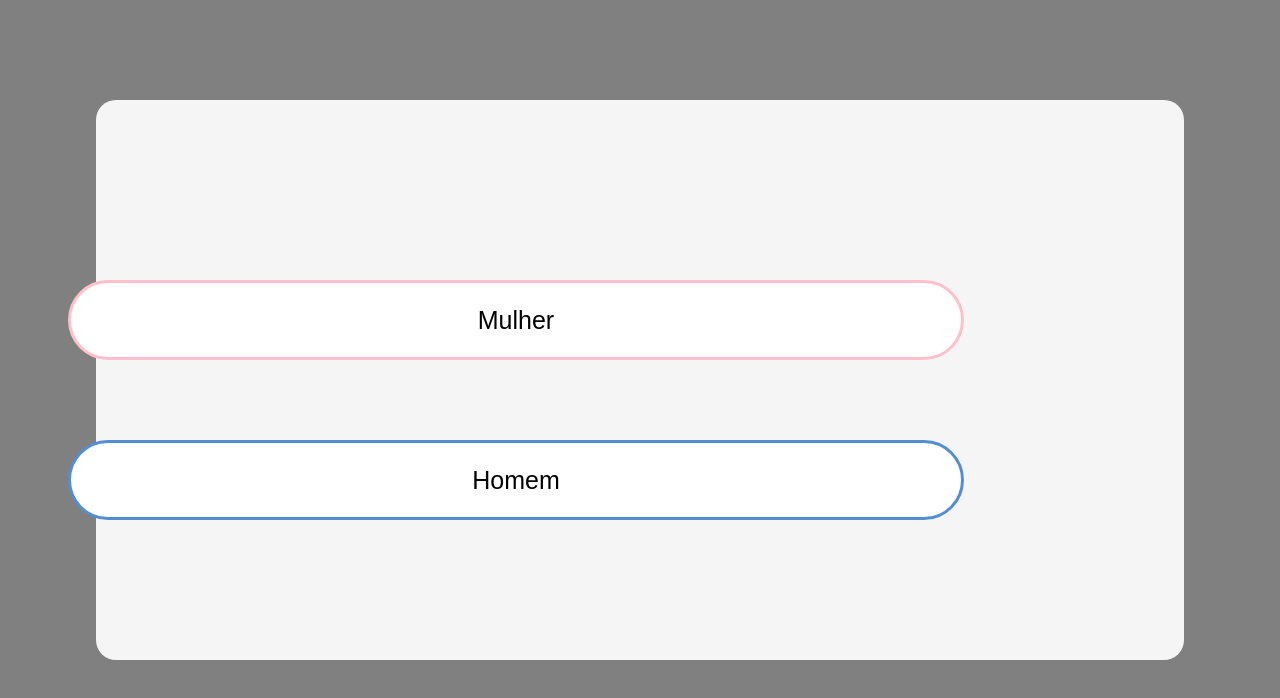
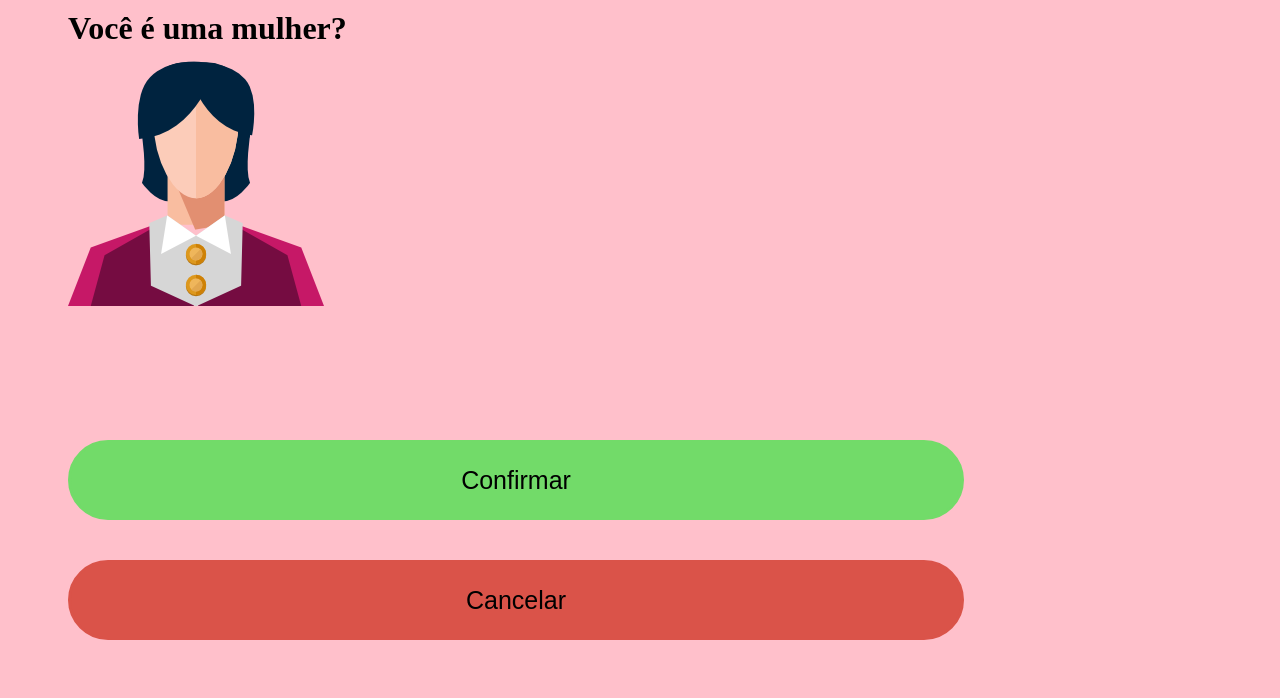
Before and after one commit to PauloDS98/calcMetabolismoBasal, a website: page www/index.html in a window 1280 px wide. Both pictures are taken after a click on the button "Mulher". Drawn offline with Linux system fonts and the light colour scheme.

Commit message:
Adicionando função do botão Mulher e estilizando página escondida \(JS/CSS\)

```diff
--- a/www/components/acao.js
+++ b/www/components/acao.js
@@ -1 +1,27 @@
-// This is a JavaScript file
+var mulher = false;
+var homem = false;
+
+$(document).ready(function(){
+
+
+    $(".confirmMulher").hide();
+    $('.btnCancel').hide();
+    $(".confirmHomem").hide();
+    $(".img-mulher").hide();
+
+
+
+    $(document).on("click", ".mulher", function(){
+      $("body").css("background-color", "pink");
+      $(".container").css("background-color", "pink");
+      $(".mulher").hide();
+      $(".homem").hide();
+      $(".texto").html("Você é uma mulher?")
+      $(".confirmMulher").show();
+      $('.btnCancel').show();
+      $(".img-mulher").show();
+    });
+
+
+
+});
--- a/www/css/style.css
+++ b/www/css/style.css
@@ -2,6 +2,7 @@
   margin: 0;
   padding: 0;
 }
+
 body{
   background-color: grey;
   width: 100%;
@@ -12,10 +13,12 @@ body{
   height: 100%;
 }
 .container{
+  position: fixed;
   background-color: whitesmoke;
   width: 85%;
   height: 70vh;
-  margin: 100px auto;
+  top: 15vh;
+  left: 4vh;
   border-radius: 20px;
   padding: 0;
 }
@@ -59,3 +62,38 @@ button{
   left: 8.5vh;
   border: solid 3px #528ed3;
 }
+
+.confirmMulher{
+  position: fixed;
+  bottom: 35vh;
+  left: 8.5vh;
+  border: solid 3px #72db69;
+  background-color: #72db69;
+}
+
+.confirmHomem{
+  position: fixed;
+  bottom: 35vh;
+  left: 8.5vh;
+  border: solid 3px #72db69;
+  background-color: #72db69;
+}
+
+.img-mulher{
+  position: fixed;
+  top: 7vh;
+  left: 8.5vh;
+}
+
+.btnCancel{
+  position: fixed;
+  bottom: 20vh;
+  left: 8.5vh;
+  border: solid 3px hsl(4, 66%, 57%);
+  background-color: hsl(4, 66%, 57%);
+}
+
+.texto{
+  margin-top: 10px;
+  margin-left: 8.5vh;
+}
--- a/www/index.html
+++ b/www/index.html
@@ -15,14 +15,28 @@
   <link rel="stylesheet" href="css/style.css">
 </head>
 <body>
+  <h1 class="texto"> Qual é seu sexo: </h1>
   <div class="container">
     <div class="quadro">
+
       <div class="botao1">
-        <button type="submit" class="mulher" value="mulher" name="Mulher"> Mulher </button>
+
+        <button type="submit" class="mulher"
+        value="mulher" name="Mulher"> Mulher </button>
+
+        <img src="imagens/mulher.png" class="img-mulher">
       </div>
       <div class="botao2">
         <button type="submit" class="homem" value="homem" name="Homem"> Homem </button>
        </div>
+
+       <button type="submit" class="confirmMulher" value="confMulher" > Confirmar </button>
+       </div>
+
+       <button type="submit" class="confirmHomem" value="confHomem"> Confirmar </button>
+       </div>
+
+       <button type="submit" class="btnCancel" value="cancelar"> Cancelar </button>
     </div>
   </div>
 
```
Also changed, not shown: www/imagens/mulher.png (added).
